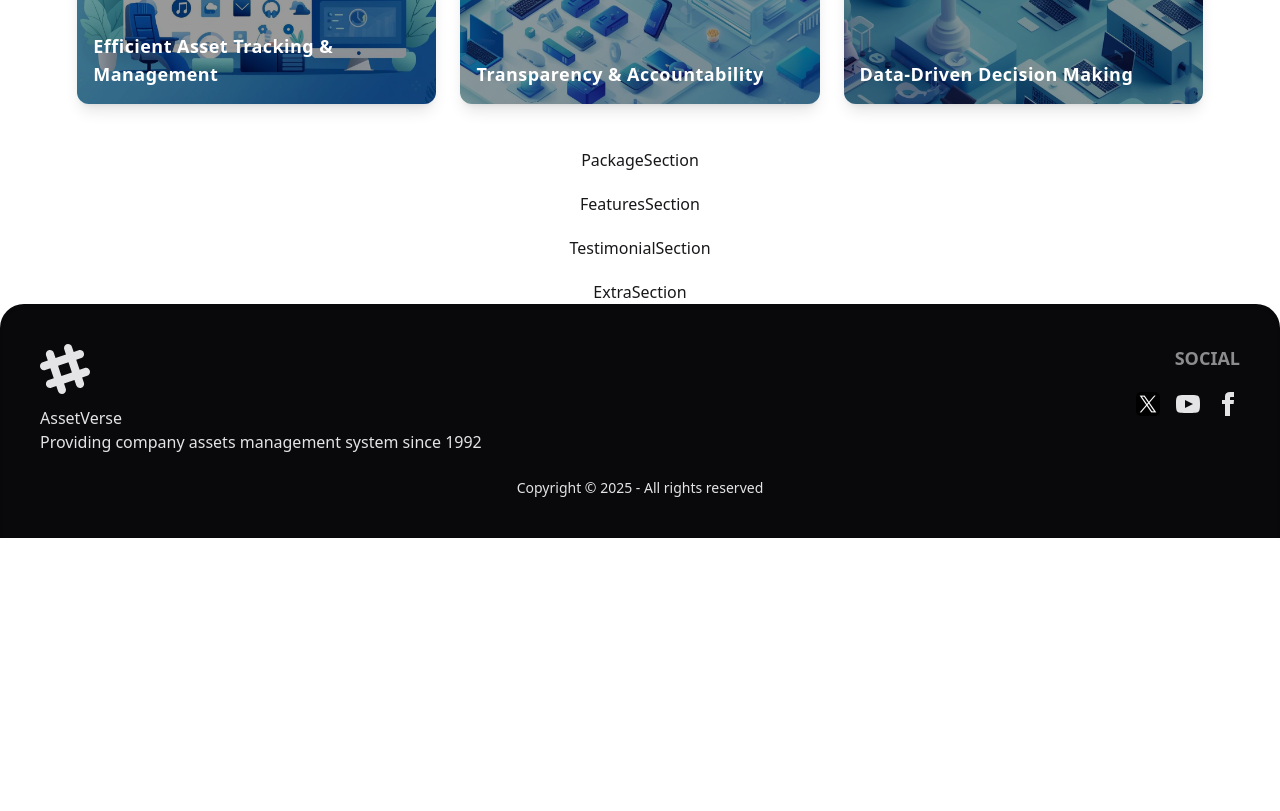
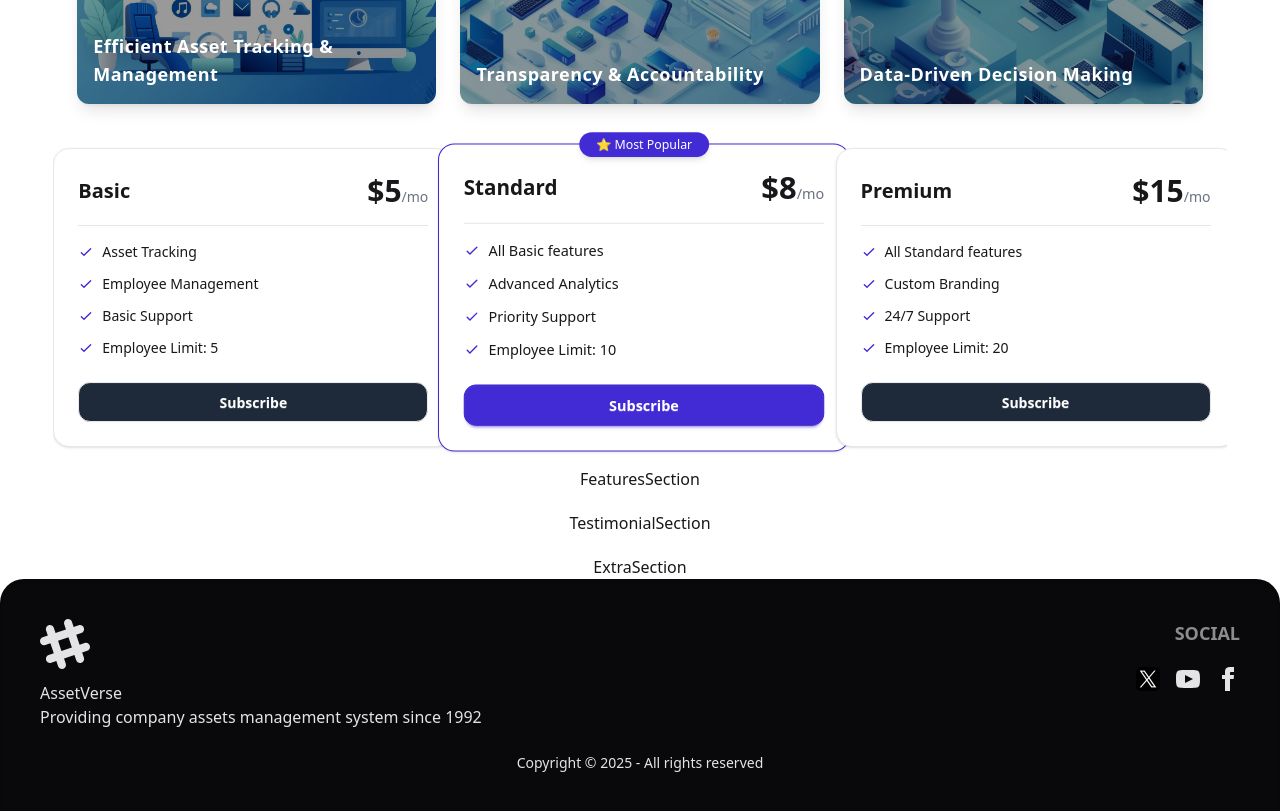
Before and after one commit to alvy00/ph-assetverse-client-a11, a React (Vite) app: page / in a window 1280 px wide. Shown: the part 1020-1831 px from the top of the page. Before the commit the page ends 1558 px from the top, so only its background shows below. Built offline with nearby package versions, Linux system fonts and the light colour scheme.

Commit message:
packages section done

```diff
--- /dev/null
+++ b/src/components/PackageSection/Package.jsx
@@ -0,0 +1,85 @@
+const Package = ({ name, emLimit, price, features, popular }) => {
+    return (
+        <div
+            className={`mx-auto relative w-100 rounded-2xl border bg-white shadow-sm p-6 transition-all duration-300 hover:shadow-xl hover:-translate-y-1
+                ${
+                    popular
+                        ? "border-primary shadow-md scale-[1.03]"
+                        : "border-gray-200"
+                }
+            `}
+        >
+            {popular && (
+                <div className="absolute -top-3 left-1/2 -translate-x-1/2 px-4 py-1 rounded-full bg-primary text-white text-xs font-medium shadow-md">
+                    ⭐ Most Popular
+                </div>
+            )}
+
+            {/* Header */}
+            <div className="flex justify-between items-center mb-4">
+                <h2 className="text-xl font-semibold">{name}</h2>
+                <span className="text-3xl font-bold">
+                    ${price}
+                    <span className="text-sm font-normal text-gray-500">
+                        /mo
+                    </span>
+                </span>
+            </div>
+
+            {/* Divider */}
+            <div className="w-full h-px bg-gray-200 mb-4"></div>
+
+            {/* Features */}
+            <ul className="space-y-3">
+                {features.map((feature, index) => (
+                    <li key={index} className="flex gap-2 items-center text-sm">
+                        <svg
+                            xmlns="http://www.w3.org/2000/svg"
+                            className="size-4 text-primary"
+                            fill="none"
+                            viewBox="0 0 24 24"
+                            stroke="currentColor"
+                        >
+                            <path
+                                strokeLinecap="round"
+                                strokeLinejoin="round"
+                                strokeWidth="2"
+                                d="M5 13l4 4L19 7"
+                            />
+                        </svg>
+                        <span>{feature}</span>
+                    </li>
+                ))}
+
+                <li className="flex gap-2 items-center text-sm font-medium">
+                    <svg
+                        xmlns="http://www.w3.org/2000/svg"
+                        className="size-4 text-primary"
+                        fill="none"
+                        viewBox="0 0 24 24"
+                        stroke="currentColor"
+                    >
+                        <path
+                            strokeLinecap="round"
+                            strokeLinejoin="round"
+                            strokeWidth="2"
+                            d="M5 13l4 4L19 7"
+                        />
+                    </svg>
+                    Employee Limit: {emLimit}
+                </li>
+            </ul>
+
+            {/* Button */}
+            <button
+                className={`btn mt-6 w-full rounded-xl text-white ${
+                    popular ? "btn-primary" : "bg-gray-800 hover:bg-gray-900"
+                }`}
+            >
+                Subscribe
+            </button>
+        </div>
+    );
+};
+
+export default Package;
--- a/src/components/PackageSection/PackageSection.jsx
+++ b/src/components/PackageSection/PackageSection.jsx
@@ -1,7 +1,48 @@
-import React from "react";
+import Package from "./Package";
+
+const packages = [
+    {
+        name: "Basic",
+        employeeLimit: 5,
+        price: 5,
+        features: ["Asset Tracking", "Employee Management", "Basic Support"],
+        popular: false,
+    },
+    {
+        name: "Standard",
+        employeeLimit: 10,
+        price: 8,
+        features: [
+            "All Basic features",
+            "Advanced Analytics",
+            "Priority Support",
+        ],
+        popular: true,
+    },
+    {
+        name: "Premium",
+        employeeLimit: 20,
+        price: 15,
+        features: ["All Standard features", "Custom Branding", "24/7 Support"],
+        popular: false,
+    },
+];
 
 const PackageSection = () => {
-    return <div>PackageSection</div>;
+    return (
+        <div className="grid grid-cols-1 md:grid-cols-2 lg:grid-cols-3 w-full h-full gap-7 md:gap-0">
+            {packages.map((pack) => (
+                <Package
+                    key={pack.name}
+                    name={pack.name}
+                    emLimit={pack.employeeLimit}
+                    price={pack.price}
+                    features={pack.features}
+                    popular={pack.popular}
+                />
+            ))}
+        </div>
+    );
 };
 
 export default PackageSection;
```
